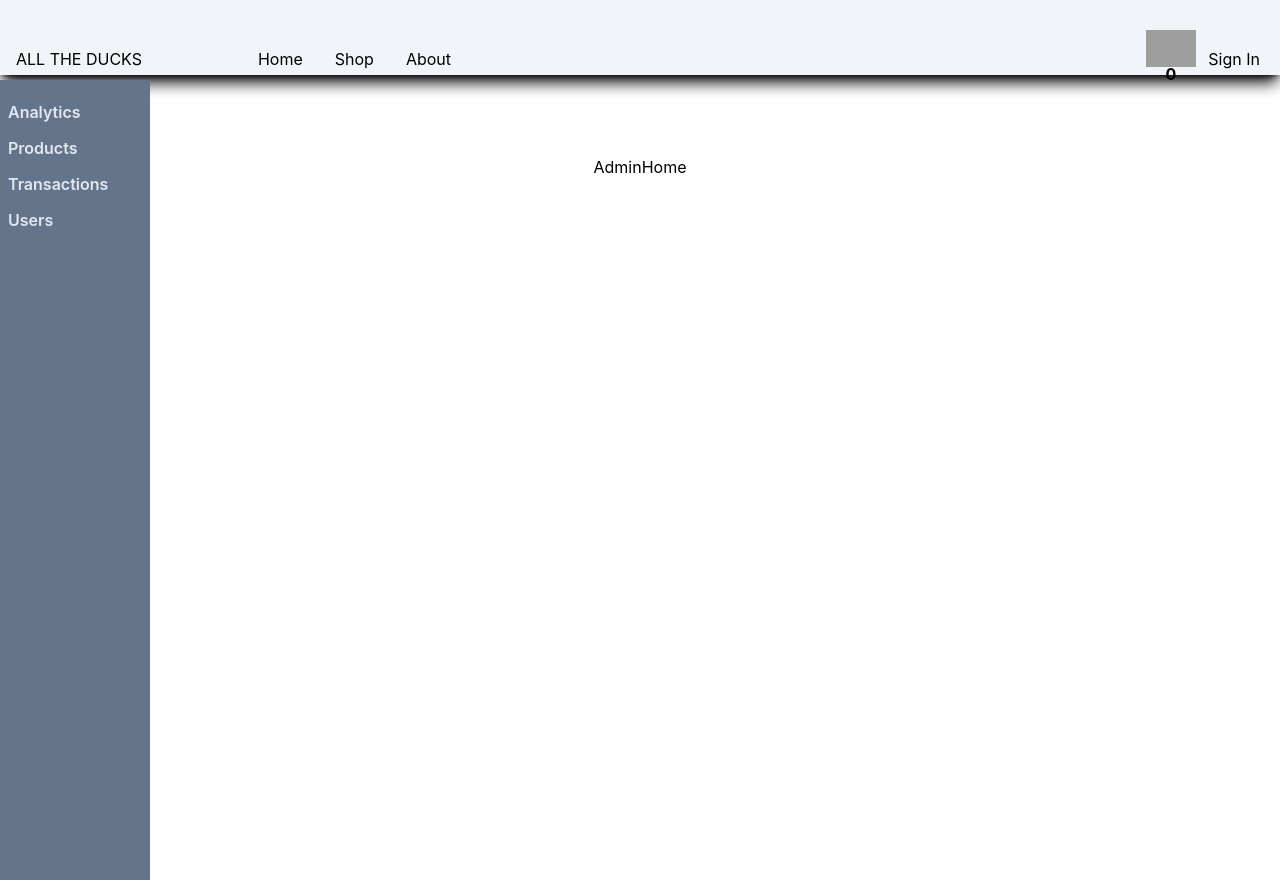
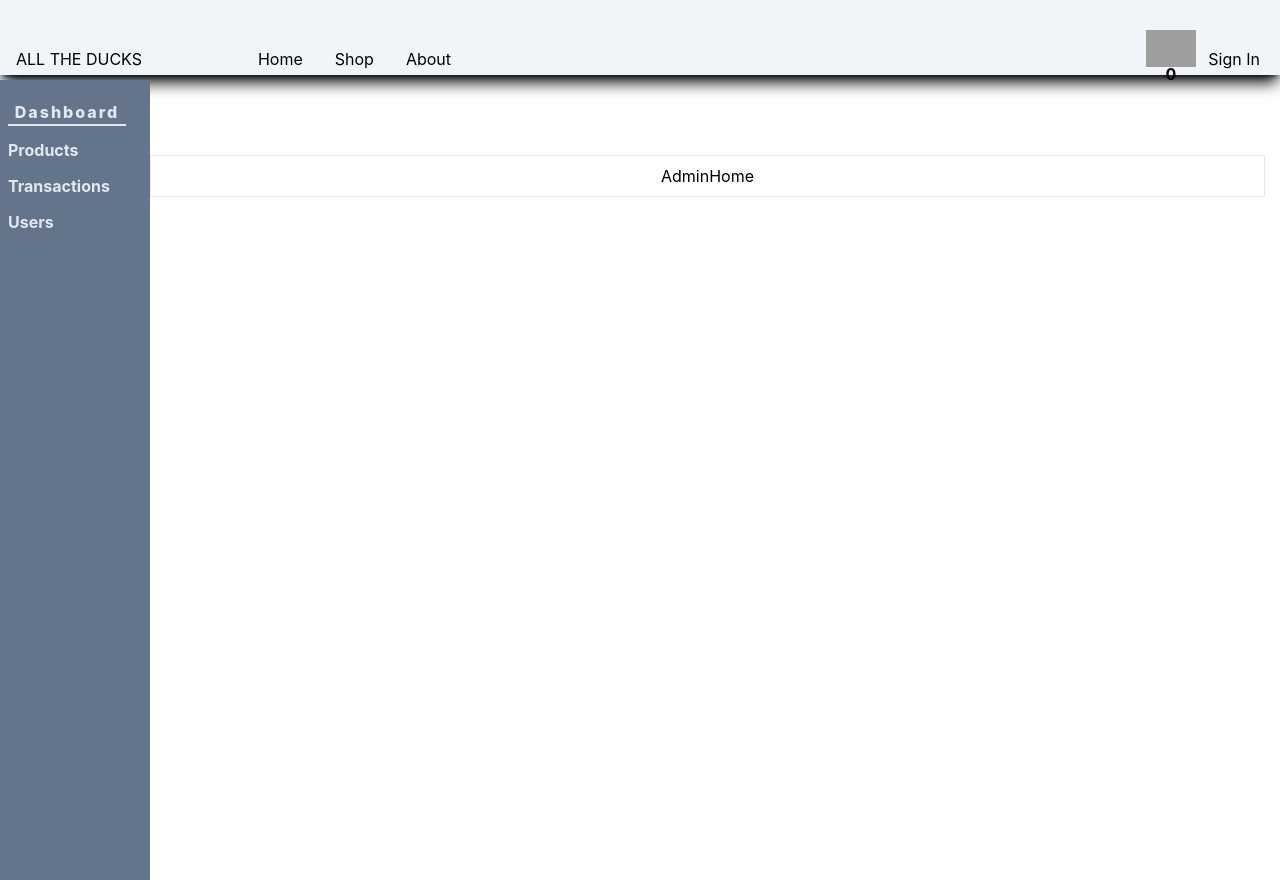
Before and after one commit to dmobley0608/e-commerce-re, a React (Create React App) app: page /admin in a window 1280 px wide. Built offline with nearby package versions, Linux system fonts and the light colour scheme; grey boxes are pictures that could not be loaded.

Commit message:
added admin products page and updated admin sidebar

```diff
--- a/package.json
+++ b/package.json
@@ -17,7 +17,8 @@
     "react-redux": "^8.1.2",
     "react-router-dom": "^6.16.0",
     "react-scripts": "5.0.1",
-    "web-vitals": "^2.1.4"
+    "web-vitals": "^2.1.4",
+    "ws": "^8.14.1"
   },
   "scripts": {
     "start-client": "cross-env BROWSER=none react-scripts start",
--- a/src/App.js
+++ b/src/App.js
@@ -12,6 +12,7 @@ import Product from './pages/products/Product';
 import Cart from './pages/cart/Cart';
 import AdminLayout from './[layouts]/AdminLayout';
 import AdminHome from './pages/admin/AdminHome';
+import AdminProducts from './pages/admin/products/AdminProducts';
 
 
 const router = createBrowserRouter(
@@ -26,6 +27,7 @@ const router = createBrowserRouter(
       <Route path='/cart' element={<Cart />} />
       <Route path='/admin' element={<AdminLayout/>}>
             <Route path='/admin' element={<AdminHome/>}/>
+            <Route path='products' element={<AdminProducts/>}/>
       </Route>
     </Route>
   ))
--- a/src/[components]/admin/Sidebar/Sidebar.jsx
+++ b/src/[components]/admin/Sidebar/Sidebar.jsx
@@ -1,23 +1,48 @@
 import React, { useState } from 'react'
+import { Link, useLocation } from 'react-router-dom'
 
 export default function Sidebar() {
     const [open, setOpen] = useState(false)
+    const {pathname} = useLocation()
+
+
+    //Set Active Link Style
+    const setStyle = (to)=>{
+        let style = 'cursor-pointer hover:font-bold mb-3 '
+        if(pathname === to){
+            style += 'border-b-2 font-extrabold text-center tracking-[2px]'
+        }else{
+            style += 'font-bold'
+        }
+        return style
+    }
+
+
     return (
         <div
-        className={`${open? 'animate-slideRight  bg-slate-500': 'translate-x-[-100px] '}
+            className={`${open ? 'animate-slideRight  bg-slate-500' : 'translate-x-[-125px] '}
         sm:translate-x-0 w-[150px] pl-2 pr-6 pt-5 min-h-screen text-slate-200 sm:bg-slate-500`}>
-            <div className='sm:hidden text-black' onClick={()=>setOpen(!open)}>
-               {!open ?
-                <h1 className='text-2xl font-extrabold text-right pr-2 '>{">"}</h1>
-                :
-                <h1 className='text-2xl font-semibold text-right pr-2 text-white'>X</h1>
-               }
+            <div className='sm:hidden text-black translate-x-[25px]' onClick={() => setOpen(!open)}>
+                {!open ?
+                    <h1 className='text-2xl font-extrabold text-right pr-2 '>{">"}</h1>
+                    :
+                    <h1 className='text-2xl font-semibold text-right pr-2 text-white'>X</h1>
+                }
             </div>
             <ul className='text-start'>
-                <li className='font-semibold cursor-pointer hover:font-bold mb-3'>Analytics </li>
-                <li className='font-semibold cursor-pointer hover:font-bold mb-3'>Products </li>
-                <li className='font-semibold cursor-pointer hover:font-bold mb-3'>Transactions </li>
-                <li className='font-semibold cursor-pointer hover:font-bold mb-3'>Users </li>
+
+                <li className={setStyle('/admin')} onClick={()=>setOpen(!open)}>
+                    <Link to="/admin" >Dashboard </Link>
+                </li>
+                <li className={setStyle('/admin/products')}  onClick={()=>setOpen(!open)}>
+                    <Link to="/admin/products" >Products </Link>
+                </li>
+                <li className={setStyle('/admin/transactions')}  onClick={()=>setOpen(!open)}>
+                    <Link to="/admin/transactions" >Transactions </Link>
+                </li>
+                <li className={setStyle('/admin/users')}  onClick={()=>setOpen(!open)}>
+                    <Link to="/admin/users" >Users </Link>
+                </li>
             </ul>
         </div>
     )
--- a/src/[layouts]/AdminLayout.jsx
+++ b/src/[layouts]/AdminLayout.jsx
@@ -8,7 +8,7 @@ export default function AdminLayout() {
             <div className=' absolute min-h-screen mt-[-75px] max-w-52 mr-6'>
                 <Sidebar />
             </div>
-            <div className='flex felx-col justify-center w-full'>
+            <div className='flex felx-col justify-center w-full border sm:ml-[150px] ml-2 mr-2 sm:mr-[15px] p-2'>
                 <Outlet />
             </div>
         </div>
--- /dev/null
+++ b/src/pages/admin/products/AdminProducts.jsx
@@ -0,0 +1,72 @@
+import React from 'react'
+import { useGetProductsQuery } from '../../../[store]/slices/productsSlice'
+
+export default function AdminProducts() {
+    const { data, isLoading, errors } = useGetProductsQuery()
+    return (
+        <div className='w-full'>
+            {!isLoading && !errors &&
+                <>
+                <button className='bg-green-600 text-white p-3 rounded mb-1 hover:bg-green-400'>+ Add New Product</button>
+                    <div className='flex justify-between border'>
+                        <div className='w-[5%] flex justify-center'>
+                            <p className='font-extrabold'>ID</p>
+                        </div>
+                        <div className='hidden w-[15%] sm:flex justify-center'>
+                            <p className='font-extrabold'>Image</p>
+                        </div>
+                        <div className='w-[20%] flex justify-center'>
+                            <p className='font-extrabold'>Title</p>
+                        </div>
+                        <div className='hidden w-[32%] sm:flex justify-center'>
+                            <p className='font-extrabold'>Description</p>
+                        </div>
+                        <div className='w-[7%] flex justify-center'>
+                            <p className='font-extrabold'>Quantity</p>
+                        </div>
+                        <div className='w-[7%] flex justify-center'>
+                            <p className='font-extrabold'>Price</p>
+                        </div>
+                        <div className='w-[7%] flex justify-center'>
+
+                        </div>
+                        <div className='w-[7%] flex justify-center'>
+
+                        </div>
+
+                    </div>
+
+                    {data.map(product =>
+                        <div className='flex justify-between border  items-center'>
+                            <div className='w-[5%]'>
+                                <p className='font-semibold'>{product.id}</p>
+                            </div>
+                            <div className='hidden w-[15%] sm:flex justify-center'>
+                                <img src={product.imgUrl} alt={product.imgUrl} className='w-[50px]' />
+                            </div>
+                            <div className='flex justify-center w-[20%]'>
+                                <p className='font-semibold'>{product.title}</p>
+                            </div>
+                            <div className='hidden w-[32%] sm:flex flex-wrap justify-center'>
+                                <p className='font-semibold'>{product.description}</p>
+                            </div>
+                            <div className='w-[7%] flex justify-center'>
+                                <p className='font-semibold'>{product.quantity}</p>
+                            </div>
+                            <div className='w-[7%] flex justify-center'>
+                                <p className='font-semibold'>${product.price}</p>
+                            </div>
+                            <div className='w-[7%] flex justify-center '>
+                                <button className='font-semibold bg-slate-400  rounded p-2 '>Edit</button>
+                            </div>
+                            <div className='w-[7%] flex justify-center '>
+                                <button className='font-semibold bg-red-400 w-[25px] h-[25px]'>X</button>
+                            </div>
+
+                        </div>
+                    )}
+                </>
+            }
+        </div>
+    )
+}
```
Also changed, not shown: 1 other file (tests, documents, lock files or other folders).
